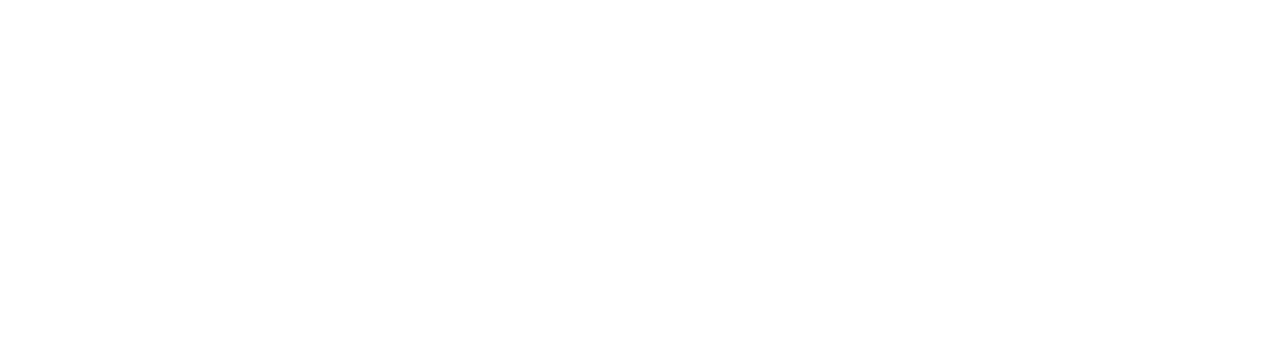
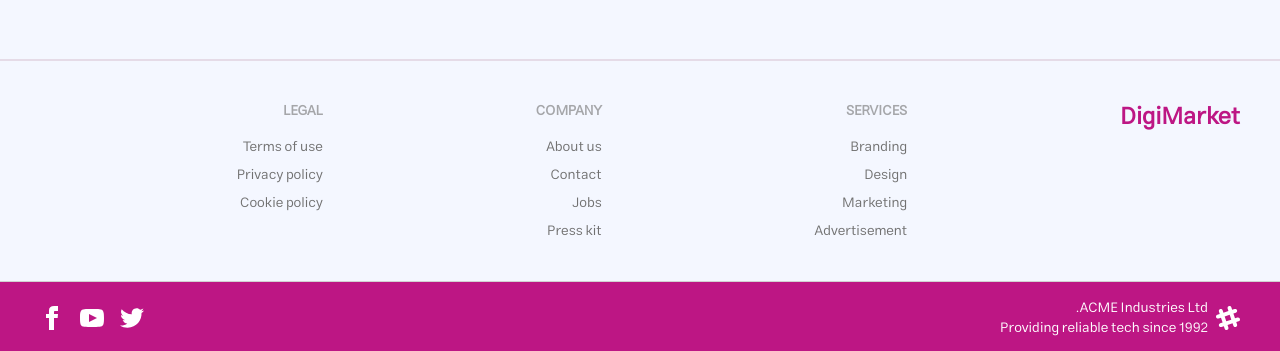
Before and after one commit to Uranus313/dgclone, a Next.js app in the folder Front/: page / in a window 1280 px wide. Shown: the part 1875-2226 px from the top of the page. Before the commit the page ends 1802 px from the top, so only its background shows below. Built offline with nearby package versions, Linux system fonts and the light colour scheme; no server answers; a web font is replaced by a local one.

Commit message:
added product list

```diff
--- a/Front/app/SecondLayout.tsx
+++ b/Front/app/SecondLayout.tsx
@@ -4,6 +4,7 @@ import useUserCheckToken from './users/hooks/useCheckToken';
 import userContext from './contexts/userContext';
 import NavBar from './NavBar';
 import _ from 'lodash'
+import Footer from './Footer';
 
 const SecondLayout = ({
     children,
@@ -26,9 +27,10 @@ const SecondLayout = ({
   return (
     <userContext.Provider value={{user : user , setUser : setUser , isLoading : loading}}>
             {showNavbar && <NavBar />}
-            <main className='p-5'>
+            <main style={{paddingTop:'120px'}} >
               {children}
             </main>
+            <Footer/>
     </userContext.Provider>
   )
 }
```
